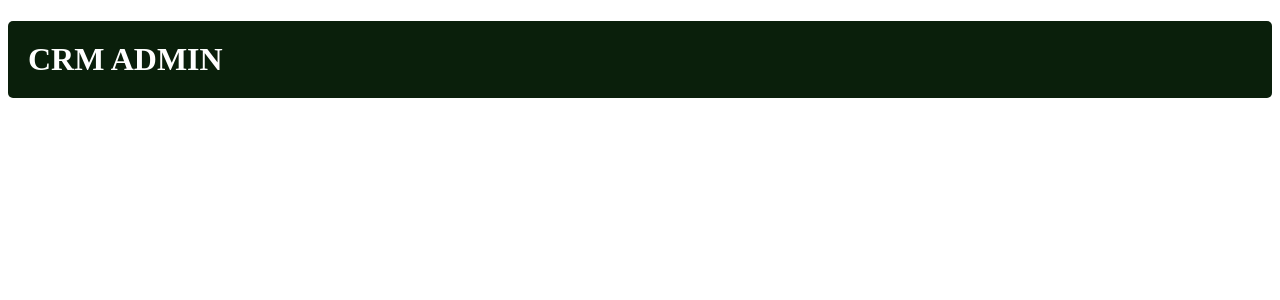
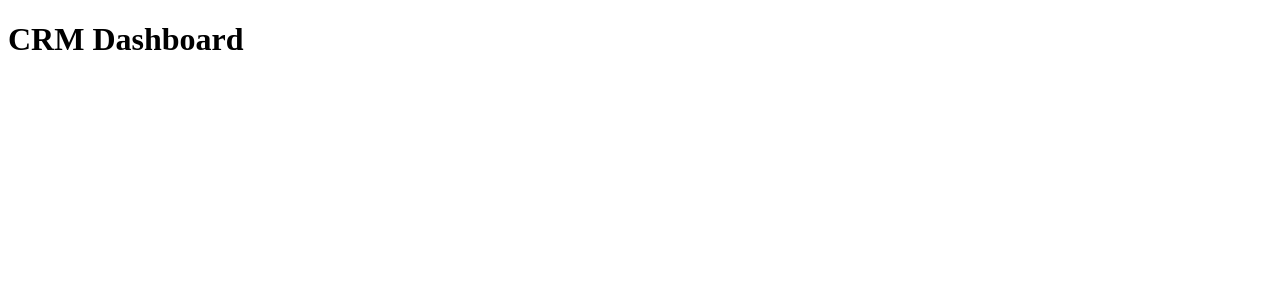
Before and after one commit to nawagirwacatherine/INTERVIEW2, a React (Vite) app in the folder interview2/: page / in a window 1280 px wide. Shown: the top 300 px of the page. Built offline with nearby package versions, Linux system fonts and the light colour scheme.

Commit message:
add sidebar

```diff
--- a/interview2/src/pages/Admin.jsx
+++ b/interview2/src/pages/Admin.jsx
@@ -1,9 +1,13 @@
+
+import SideBar from "./SideBar"
 
 function Admin () {
     return(
-        <div>
-            <h1 className="admin">CRM ADMIN</h1>
-            </div>
+        <>
+        <SideBar/>
+
+
+        </>
     )
 }
 
--- /dev/null
+++ b/interview2/src/pages/SideBar.jsx
@@ -0,0 +1,10 @@
+function SideBar () {
+
+    return(
+  <div className="side-bar">
+    <h1>CRM Dashboard</h1>
+    </div>
+    )
+}
+
+export default SideBar;
```
